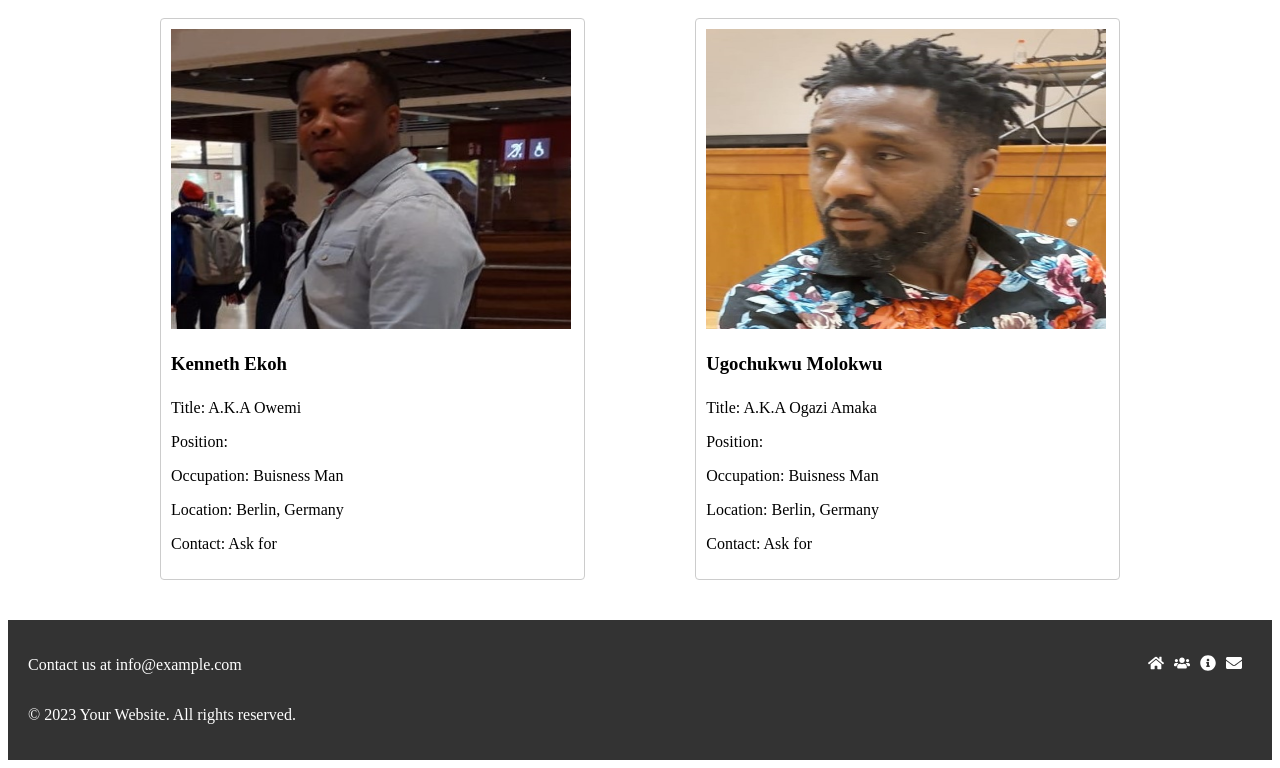
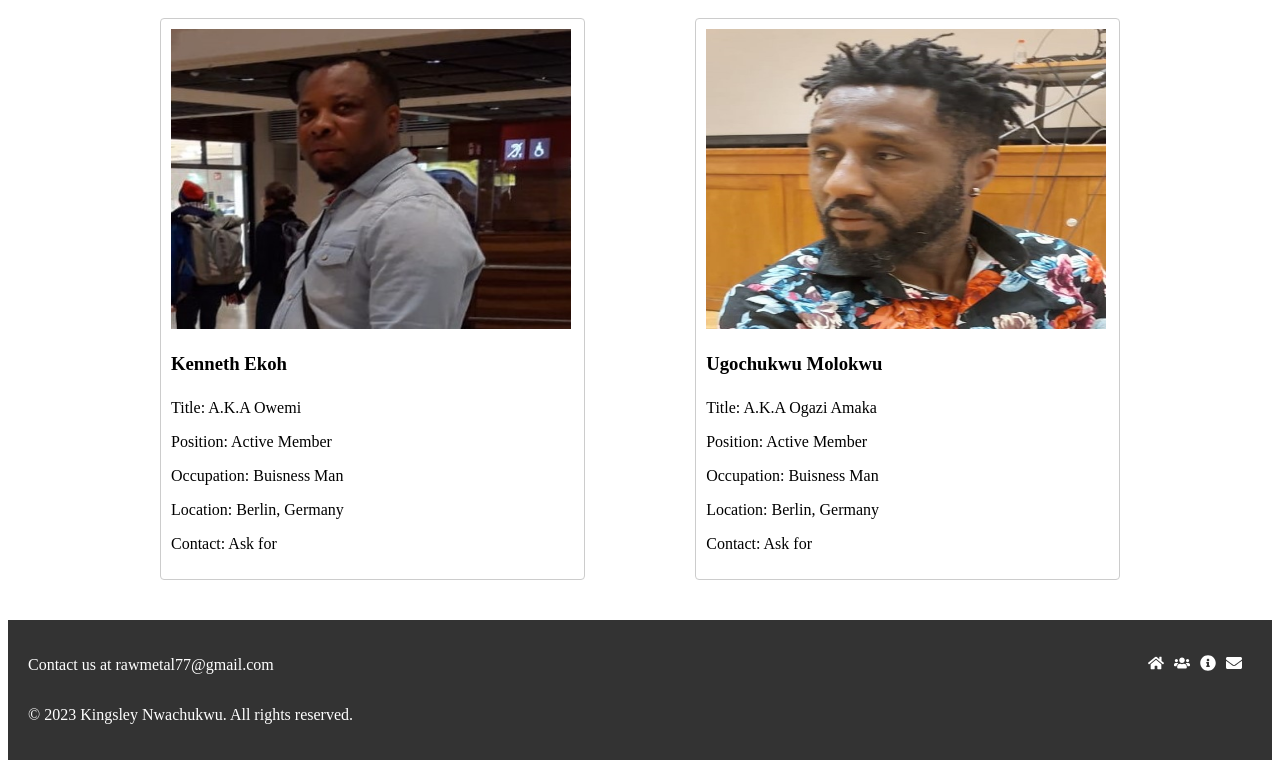
Before and after one commit to kingsley1470/doings, a React (Create React App) app: page /members in a window 1280 px wide. Shown: the part 1835-2603 px from the top of the page. Built offline with nearby package versions, Linux system fonts and the light colour scheme.

Commit message:
update commit

```diff
--- a/src/components/footerComponents/Footer.js
+++ b/src/components/footerComponents/Footer.js
@@ -6,7 +6,7 @@ const Footer = ()=> {
   return (
     <footer className="footer">
       <div className="footer-content">
-        <p>Contact us at info@example.com</p>
+        <p>Contact us at rawmetal77@gmail.com</p>
         <div className="footer-links">
           <a href="/">
             <FaHome />
@@ -24,7 +24,7 @@ const Footer = ()=> {
         </div>
       </div>
       <div className="footer-bottom">
-        <p>&copy; 2023 Your Website. All rights reserved.</p>
+        <p>&copy; 2023 Kingsley Nwachukwu. All rights reserved.</p>
       </div>
     </footer>
   );
--- a/src/components/membersComponents/Data.js
+++ b/src/components/membersComponents/Data.js
@@ -48,8 +48,8 @@ const data = [
     imageUrl: "./ImgMembers/young.jpg",
     name: "Ifeany Onyeoziri",
     title: "A.K.A Young Money",
-    position:"",
-    occupation: "Buisness Man",
+    position:"Active Member",
+    occupation: "Importer & Exporter",
     city: "Berlin",
     country: "Germany",
     contact: "Ask for",
@@ -59,7 +59,7 @@ const data = [
     imageUrl: "./ImgMembers/Nwaka.jpg",
     name: "Kingsley Ikeh",
     title: "A.K.A Nwakaibeya 1",
-    position:"",
+    position:"Active Member",
     occupation: "Buisness Man",
     city: "Berlin",
     country: "Germany",
@@ -70,7 +70,7 @@ const data = [
     imageUrl: "./ImgMembers/ken.jpg",
     name: "Kenneth Ekoh",
     title: "A.K.A Owemi",
-    position:"",
+    position:"Active Member",
     occupation: "Buisness Man",
     city: "Berlin",
     country: "Germany",
@@ -81,7 +81,7 @@ const data = [
     imageUrl: "./ImgMembers/Ogazi.jpg",
     name: "Ugochukwu Molokwu",
     title: "A.K.A Ogazi Amaka",
-    position:"",
+    position:"Active Member",
     occupation: "Buisness Man",
     city: "Berlin",
     country: "Germany",
```
